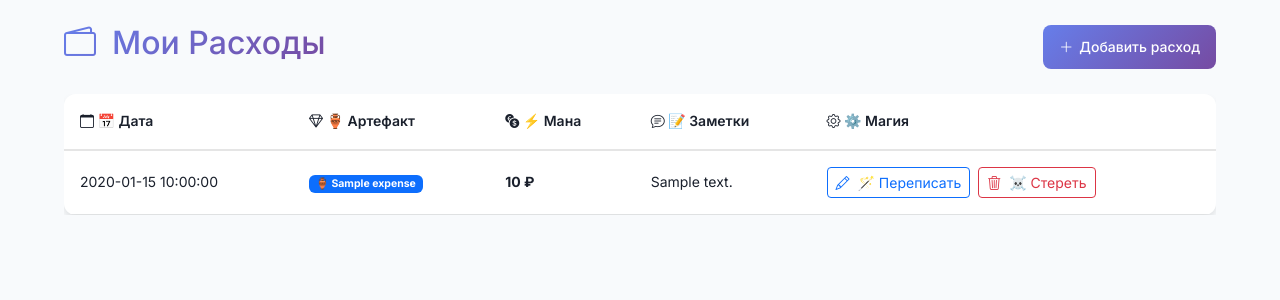
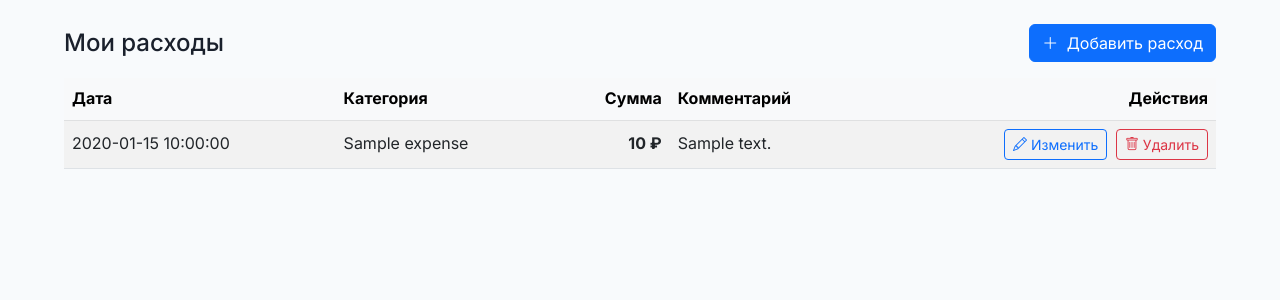
Before and after one commit to Genacvali/crystall-budget, a Flask app: template templates/expenses.html in a window 1280 px wide. Shown: the top 300 px of the page. Run offline with Flask 3, Linux system fonts and the light colour scheme; the template is opened without the code that fills it: most values are stand-ins (such as "Sample title", 1, 10 or a date in 2020).

Commit message:
update expenses.html

```diff
--- a/templates/expenses.html
+++ b/templates/expenses.html
@@ -1,32 +1,25 @@
 {% extends "base.html" %}
-{% block title %}💳 Расходы - CrystalBudget{% endblock %}
+{% block title %}Расходы — CrystalBudget{% endblock %}
 
 {% block content %}
-<div class="d-flex justify-content-between align-items-center mb-4">
-    <h2 class="text-gradient pulse-element d-flex align-items-center gap-3">
-        <i class="bi bi-wallet2"></i>
-        <span>Мои Расходы</span>
-    </h2>
-    <button class="btn-modern floating-element" data-bs-toggle="collapse" data-bs-target="#addExpenseForm">
-        <i class="bi bi-plus-lg"></i> Добавить расход
+<div class="d-flex justify-content-between align-items-center mb-3">
+    <h2 class="h4 m-0">Мои расходы</h2>
+    <button class="btn btn-primary" data-bs-toggle="collapse" data-bs-target="#addExpenseForm">
+        <i class="bi bi-plus-lg me-1"></i> Добавить расход
     </button>
 </div>
 
-<div class="collapse mb-4" id="addExpenseForm">
-    <div class="card card-body modern-card">
+<div class="collapse mb-3" id="addExpenseForm">
+    <div class="card card-body">
         <form method="POST" action="/expenses">
             <div class="row g-3">
                 <div class="col-md-3">
-                    <label for="date" class="form-label">
-                        <i class="bi bi-calendar"></i> Дата
-                    </label>
-                    <input type="date" id="date" name="date" value="{{ today }}" class="form-modern" required>
+                    <label for="date" class="form-label">Дата</label>
+                    <input type="date" id="date" name="date" value="{{ today }}" class="form-control" required>
                 </div>
                 <div class="col-md-3">
-                    <label for="category_id" class="form-label">
-                        <i class="bi bi-tags"></i> Категория
-                    </label>
-                    <select id="category_id" name="category_id" class="form-modern" required>
+                    <label for="category_id" class="form-label">Категория</label>
+                    <select id="category_id" name="category_id" class="form-select" required>
                         <option value="">Выберите категорию</option>
                         {% for cat in categories %}
                         <option value="{{ cat.id }}">{{ cat.name }}</option>
@@ -34,59 +27,53 @@
                     </select>
                 </div>
                 <div class="col-md-2">
-                    <label for="amount" class="form-label">
-                        <i class="bi bi-currency-dollar"></i> Сумма
-                    </label>
+                    <label for="amount" class="form-label">Сумма</label>
                     <input type="number" id="amount" name="amount" step="0.01" min="0.01"
-                           inputmode="decimal" class="form-modern" required>
+                           inputmode="decimal" class="form-control" required>
                 </div>
-                <div class="col-md-3 col-sm-12">
-                    <label for="note" class="form-label">
-                        <i class="bi bi-chat-dots"></i> Комментарий
-                    </label>
-                    <input type="text" id="note" name="note" class="form-modern">
+                <div class="col-md-3">
+                    <label for="note" class="form-label">Комментарий</label>
+                    <input type="text" id="note" name="note" class="form-control">
                 </div>
-                <div class="col-md-1 col-sm-12 d-flex align-items-end">
+                <div class="col-md-1 d-grid">
                     <label class="form-label d-none d-md-block">&nbsp;</label>
-                    <button type="submit" class="btn-modern btn-modern-success w-100 mt-2 mt-md-0 floating-element">
-                        <i class="bi bi-plus-lg"></i> Добавить
-                    </button>
+                    <button type="submit" class="btn btn-success">Добавить</button>
                 </div>
             </div>
         </form>
     </div>
 </div>
 
-<!-- Mobile view -->
+<!-- Мобильные карточки -->
 <div class="d-block d-md-none">
     {% for expense in expenses %}
-    <div class="card mb-3 expense-card modern-card glow-effect">
+    <div class="card mb-2">
         <div class="card-body">
             <div class="d-flex justify-content-between align-items-start mb-2">
                 <div>
-                    <h6 class="card-title mb-1">{{ expense.amount|format_amount }} ₽</h6>
+                    <h6 class="mb-1">{{ expense.amount|format_amount }} ₽</h6>
                     <small class="text-muted">
                         <i class="bi bi-calendar3"></i> {{ expense.date|format_date_with_day }}
                     </small>
                 </div>
-                <span class="badge bg-primary">🏺 {{ expense.category_name }}</span>
+                <span class="badge bg-secondary">{{ expense.category_name }}</span>
             </div>
 
             {% if expense.note %}
-            <p class="card-text text-muted mb-2" style="font-size: 0.9rem;">
-                <i class="bi bi-chat-text"></i> {{ expense.note }}
+            <p class="text-muted mb-2" style="font-size: 0.9rem;">
+                <i class="bi bi-chat-dots"></i> {{ expense.note }}
             </p>
             {% endif %}
 
             <div class="d-flex gap-2 mt-2">
                 <a href="{{ url_for('edit_expense', expense_id=expense.id) }}"
-                   class="btn btn-outline-primary flex-fill d-flex align-items-center justify-content-center magic-float">
-                    <i class="bi bi-pencil me-2"></i> 🪄 Переписать
+                   class="btn btn-outline-primary flex-fill">
+                    <i class="bi bi-pencil"></i> Изменить
                 </a>
                 <form method="POST" action="{{ url_for('delete_expense', expense_id=expense.id) }}" class="flex-fill">
-                    <button type="submit" class="btn btn-outline-danger w-100 d-flex align-items-center justify-content-center"
-                            onclick="return confirm('Вы уверены, что хотите стереть это приключение?\n\nДата: {{ expense.date|format_date_with_day }}\nАртефакт: {{ expense.category_name }}\nМана: {{ expense.amount|format_amount }} крист.{% if expense.note %}\nЗаметка: {{ expense.note }}{% endif %}')">
-                        <i class="bi bi-trash3 me-2"></i> ☠️ Стереть
+                    <button type="submit" class="btn btn-outline-danger w-100"
+                            onclick="return confirm('Удалить расход?\nДата: {{ expense.date|format_date_with_day }}\nКатегория: {{ expense.category_name }}\nСумма: {{ expense.amount|format_amount }}₽{% if expense.note %}\nЗаметка: {{ expense.note }}{% endif %}')">
+                        <i class="bi bi-trash"></i> Удалить
                     </button>
                 </form>
             </div>
@@ -95,40 +82,36 @@
     {% endfor %}
 </div>
 
-<!-- Desktop table view -->
+<!-- Настольная таблица -->
 <div class="table-responsive d-none d-md-block">
-    <table class="table-modern">
-        <thead class="table-dark">
+    <table class="table table-striped align-middle">
+        <thead class="table-light">
             <tr>
-                <th><i class="bi bi-calendar"></i> 📅 Дата</th>
-                <th><i class="bi bi-gem"></i> 🏺 Артефакт</th>
-                <th><i class="bi bi-currency-exchange"></i> ⚡ Мана</th>
-                <th><i class="bi bi-chat-text"></i> 📝 Заметки</th>
-                <th><i class="bi bi-gear"></i> ⚙️ Магия</th>
+                <th>Дата</th>
+                <th>Категория</th>
+                <th class="text-end">Сумма</th>
+                <th>Комментарий</th>
+                <th class="text-end">Действия</th>
             </tr>
         </thead>
         <tbody>
             {% for expense in expenses %}
             <tr>
                 <td>{{ expense.date|format_date_with_day }}</td>
-                <td>
-                    <span class="badge bg-primary">🏺 {{ expense.category_name }}</span>
-                </td>
-                <td class="fw-bold">{{ expense.amount|format_amount }} ₽</td>
+                <td>{{ expense.category_name }}</td>
+                <td class="text-end fw-bold">{{ expense.amount|format_amount }} ₽</td>
                 <td>{{ expense.note or '' }}</td>
-                <td>
-                    <div class="d-flex gap-2">
+                <td class="text-end">
                     <a href="{{ url_for('edit_expense', expense_id=expense.id) }}"
-                           class="btn btn-sm btn-outline-primary magic-float">
-                            <i class="bi bi-pencil me-1"></i> 🪄 Переписать
+                       class="btn btn-sm btn-outline-primary me-1">
+                        <i class="bi bi-pencil"></i> Изменить
                     </a>
                     <form method="POST" action="{{ url_for('delete_expense', expense_id=expense.id) }}" class="d-inline">
                         <button type="submit" class="btn btn-sm btn-outline-danger"
-                                    onclick="return confirm('Вы уверены, что хотите стереть это приключение?\n\nДата: {{ expense.date|format_date_with_day }}\nАртефакт: {{ expense.category_name }}\nМана: {{ expense.amount|format_amount }} крист.{% if expense.note %}\nЗаметка: {{ expense.note }}{% endif %}')">
-                                <i class="bi bi-trash3 me-1"></i> ☠️ Стереть
+                                onclick="return confirm('Удалить расход?\nДата: {{ expense.date|format_date_with_day }}\nКатегория: {{ expense.category_name }}\nСумма: {{ expense.amount|format_amount }}₽{% if expense.note %}\nЗаметка: {{ expense.note }}{% endif %}')">
+                            <i class="bi bi-trash"></i> Удалить
                         </button>
                     </form>
-                    </div>
                 </td>
             </tr>
             {% endfor %}
@@ -138,16 +121,10 @@
 
 {% if not expenses %}
 <div class="text-center py-5">
-    <div class="card border-0 bg-transparent">
-        <div class="card-body">
-            <i class="bi bi-receipt display-4 text-white-50 mb-3"></i>
-            <h5 class="text-gradient">💳 Нет расходов</h5>
-            <p class="text-muted mb-4">Добавьте первый расход для начала учёта</p>
-            <button class="btn-modern floating-element" data-bs-toggle="collapse" data-bs-target="#addExpenseForm">
-                <i class="bi bi-plus-lg"></i> Добавить расход
+    <p class="text-muted mb-3">Расходов пока нет</p>
+    <button class="btn btn-primary" data-bs-toggle="collapse" data-bs-target="#addExpenseForm">
+        <i class="bi bi-plus-lg me-1"></i> Добавить первый расход
     </button>
-        </div>
-    </div>
 </div>
 {% endif %}
 {% endblock %}
@@ -155,10 +132,8 @@
 {% block scripts %}
 <script>
 document.addEventListener('DOMContentLoaded', function() {
-    // Auto-focus amount after category selection
     const categorySelect = document.getElementById('category_id');
     const amountInput = document.getElementById('amount');
-
     if (categorySelect && amountInput) {
         categorySelect.addEventListener('change', function() {
             if (this.value) {
@@ -166,18 +141,6 @@ document.addEventListener('DOMContentLoaded', function() {
             }
         });
     }
-
-    // Confirm delete with detailed info
-    const deleteButtons = document.querySelectorAll('button[onclick*="confirm"]');
-    deleteButtons.forEach(button => {
-        button.addEventListener('click', function(e) {
-            e.preventDefault();
-            const confirmed = confirm(this.getAttribute('onclick').match(/'([^']+)'/)[1]);
-            if (confirmed) {
-                this.closest('form').submit();
-            }
-        });
-    });
 });
 </script>
 {% endblock %}
```
Lines whose indentation alone changed are shown as unchanged.
